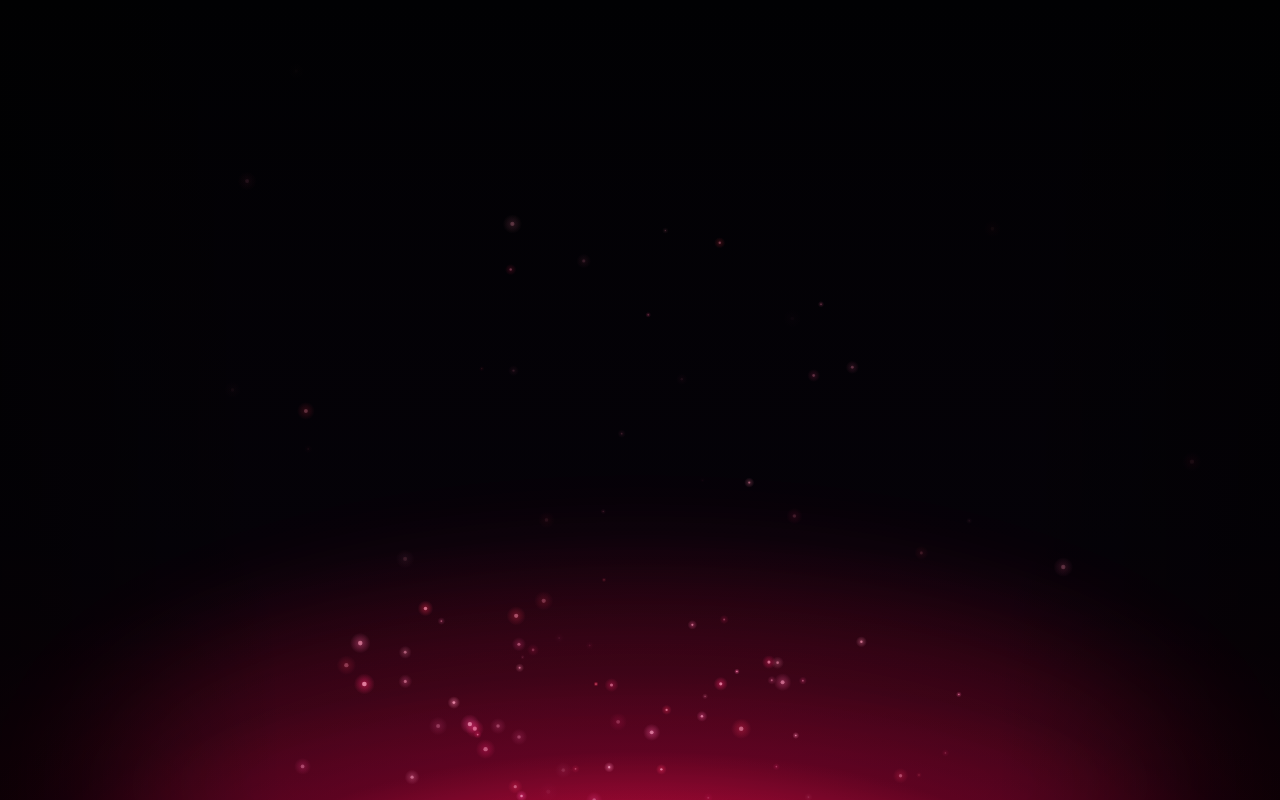
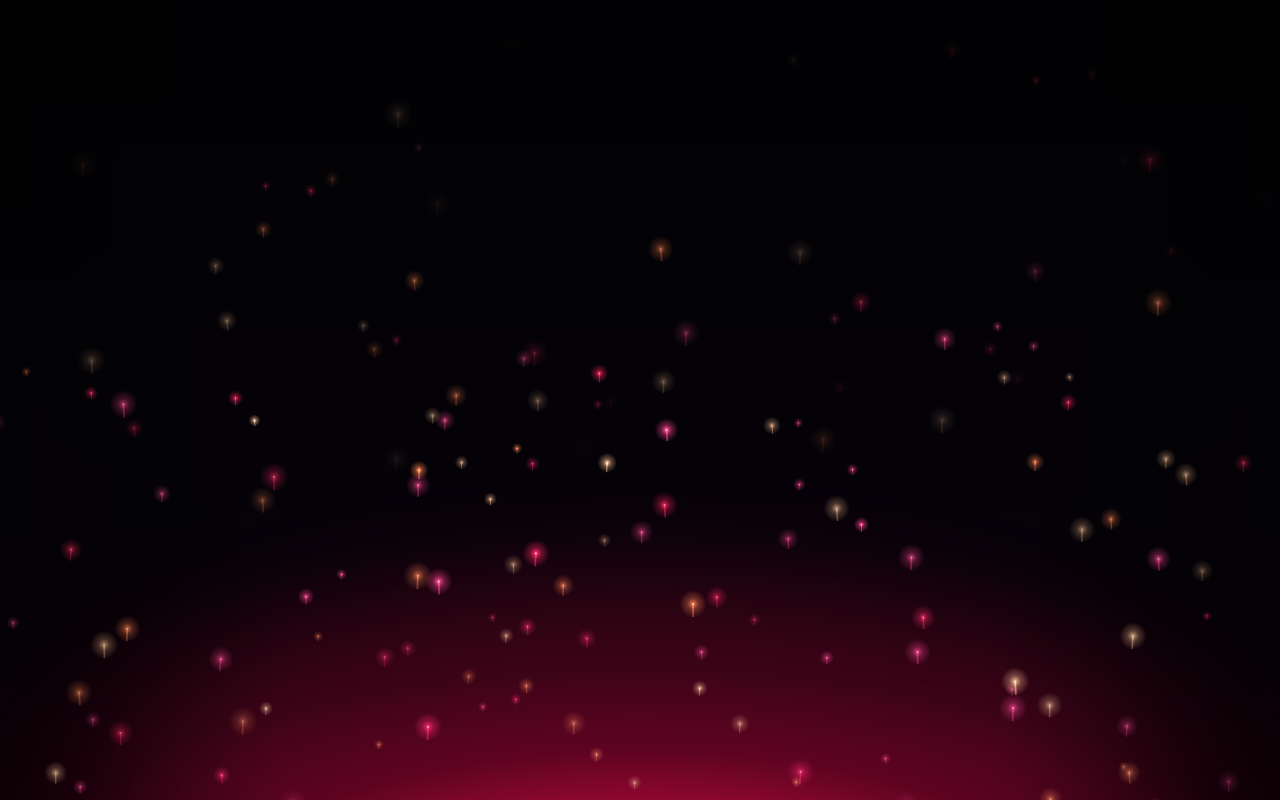
Before and after one commit to alvordsai/Aquelarre--al-salir-de-clase-, a plain HTML site: page index.html in a window 1280 px wide. Drawn offline with Linux system fonts and the light colour scheme.

Commit message:
Enhance rising fire embers with glow, trails and natural motion

```diff
--- a/index.html
+++ b/index.html
@@ -102,146 +102,126 @@
       const canvas = document.getElementById("embers");
       const ctx = canvas.getContext("2d", { alpha: true });
       const reducedMotion = window.matchMedia("(prefers-reduced-motion: reduce)");
+      if (!ctx) return;
       const particles = [];
       const MAX_DPR = 2;
+      const palette = ["#ff245c", "#ff438a", "#ff804a", "#ffc08f"];
+      // Reutiliza el halo: evita crear cientos de degradados en cada fotograma.
+      const sprites = palette.map(color => {
+        const sprite = document.createElement("canvas");
+        sprite.width = sprite.height = 64;
+        const context = sprite.getContext("2d");
+        const gradient = context.createRadialGradient(32, 32, 0, 32, 32, 32);
+        gradient.addColorStop(0, "#fff1dc");
+        gradient.addColorStop(0.12, color);
+        gradient.addColorStop(0.4, color + "70");
+        gradient.addColorStop(1, color + "00");
+        context.fillStyle = gradient;
+        context.fillRect(0, 0, 64, 64);
+        return sprite;
+      });
       let width = 0;
       let height = 0;
-      let dpr = 1;
       let rafId = 0;
-      let lastTime = performance.now();
-      let spawnCarry = 0;
-
+      let lastTime = 0;
       const random = (min, max) => min + Math.random() * (max - min);
 
       class Ember {
-        constructor(initial = false) {
-          this.reset(initial);
+        constructor() {
+          this.reset(true);
         }
 
         reset(initial = false) {
-          const centerBias = (Math.random() + Math.random() + Math.random()) / 3;
-          this.x = width * (0.08 + centerBias * 0.84);
-          this.y = initial ? random(height * 0.52, height * 1.08) : random(height * 0.94, height * 1.06);
+          this.originX = random(width * 0.03, width * 0.97);
+          this.originY = height + random(4, 40);
+          this.radius = random(0.8, 2.6);
+          this.speed = random(65, 155);
+          this.travel = height * random(0.45, 1.05);
+          this.maxLife = this.travel / this.speed;
+          this.life = initial ? random(0, this.maxLife) : 0;
+          this.drift = random(-16, 16);
+          this.phase = random(0, Math.PI * 2);
+          this.wave = random(1.2, 2.8);
+          this.sway = random(8, 28);
+          this.alpha = random(0.65, 1);
+          this.colorIndex = Math.floor(random(0, palette.length));
+          this.position();
+          this.previousX = this.x;
+          this.previousY = this.y;
+        }
 
-          this.radius = random(0.55, 2.35);
-          this.speedY = random(28, 95);
-          this.drift = random(-18, 18);
-          this.phase = random(0, Math.PI * 2);
-          this.wave = random(0.8, 2.3);
-          this.life = 0;
-          this.maxLife = random(2.4, 6.8);
-          this.baseAlpha = random(0.28, 0.92);
-
-          const palette = [
-            [255, 34, 92],
-            [255, 60, 127],
-            [255, 88, 146],
-            [255, 121, 158],
-            [255, 45, 72]
-          ];
-          this.color = palette[(Math.random() * palette.length) | 0];
+        position() {
+          this.x = this.originX + this.drift * this.life
+            + (Math.sin(this.phase + this.life * this.wave) - Math.sin(this.phase)) * this.sway;
+          this.y = this.originY - this.speed * this.life;
         }
 
         update(dt) {
+          this.previousX = this.x;
+          this.previousY = this.y;
           this.life += dt;
-          const t = this.life / this.maxLife;
-          this.y -= this.speedY * dt * (0.82 + t * 0.55);
-          this.phase += dt * this.wave;
-          this.x += (this.drift + Math.sin(this.phase) * 12) * dt;
-
-          if (this.life >= this.maxLife || this.y < -20 || this.x < -30 || this.x > width + 30) {
-            this.reset(false);
+          if (this.life >= this.maxLife || this.x < -40 || this.x > width + 40) {
+            this.reset();
+            return;
           }
+          this.position();
         }
 
         draw() {
-          const t = this.life / this.maxLife;
-          const fadeIn = Math.min(1, t * 9);
-          const fadeOut = Math.max(0, 1 - Math.pow(t, 1.7));
-          const alpha = this.baseAlpha * fadeIn * fadeOut;
-          if (alpha <= 0.01) return;
+          const progress = this.life / this.maxLife;
+          const fadeIn = Math.min(1, this.life / 0.25);
+          const fadeOut = Math.min(1, (1 - progress) / 0.4);
+          const flicker = 0.84 + Math.sin(this.life * 19 + this.phase) * 0.16;
+          const opacity = this.alpha * fadeIn * fadeOut * flicker;
+          const size = this.radius * 11;
 
-          const [r, g, b] = this.color;
-          const glow = this.radius * 4.5;
-
-          const gradient = ctx.createRadialGradient(
-            this.x, this.y, 0,
-            this.x, this.y, glow
-          );
-          gradient.addColorStop(0, `rgba(${r},${g},${b},${alpha})`);
-          gradient.addColorStop(0.18, `rgba(${r},${g},${b},${alpha * 0.62})`);
-          gradient.addColorStop(1, `rgba(${r},${g},${b},0)`);
-
-          ctx.fillStyle = gradient;
+          ctx.globalAlpha = opacity * 0.5;
+          ctx.strokeStyle = palette[this.colorIndex];
+          ctx.lineWidth = this.radius * 0.7;
+          ctx.lineCap = "round";
           ctx.beginPath();
-          ctx.arc(this.x, this.y, glow, 0, Math.PI * 2);
-          ctx.fill();
-
-          ctx.fillStyle = `rgba(255,160,184,${Math.min(0.95, alpha * 1.08)})`;
-          ctx.beginPath();
-          ctx.arc(this.x, this.y, this.radius, 0, Math.PI * 2);
-          ctx.fill();
+          ctx.moveTo(this.x, this.y);
+          ctx.lineTo(this.previousX, this.y + this.radius * 5);
+          ctx.stroke();
+          ctx.globalAlpha = opacity;
+          ctx.drawImage(sprites[this.colorIndex], this.x - size / 2, this.y - size / 2, size, size);
         }
       }
 
-      function desiredCount() {
-        const area = width * height;
-        return Math.max(42, Math.min(150, Math.round(area / 11500)));
+      function resize() {
+        const dpr = Math.min(window.devicePixelRatio || 1, MAX_DPR);
+        width = window.innerWidth;
+        height = window.innerHeight;
+        canvas.width = Math.max(1, Math.floor(width * dpr));
+        canvas.height = Math.max(1, Math.floor(height * dpr));
+        ctx.setTransform(dpr, 0, 0, dpr, 0, 0);
+        // Limita la cantidad para mantener una animación fluida en móviles.
+        const target = Math.max(65, Math.min(220, Math.round(width * height / 6500)));
+        particles.length = 0;
+        for (let i = 0; i < target; i++) particles.push(new Ember());
+        if (!reducedMotion.matches) render();
       }
 
-      function syncParticleCount() {
-        const target = desiredCount();
-        while (particles.length < target) particles.push(new Ember(true));
-        if (particles.length > target) particles.length = target;
-      }
-
-      function resize() {
-        dpr = Math.min(window.devicePixelRatio || 1, MAX_DPR);
-        width = window.innerWidth;
-        height = window.innerHeight;
-
-        canvas.width = Math.max(1, Math.floor(width * dpr));
-        canvas.height = Math.max(1, Math.floor(height * dpr));
-        canvas.style.width = width + "px";
-        canvas.style.height = height + "px";
-
-        ctx.setTransform(dpr, 0, 0, dpr, 0, 0);
-        syncParticleCount();
+      function render() {
+        ctx.clearRect(0, 0, width, height);
+        ctx.globalCompositeOperation = "lighter";
+        for (const particle of particles) particle.draw();
+        ctx.globalAlpha = 1;
+        ctx.globalCompositeOperation = "source-over";
       }
 
       function animate(now) {
-        const dt = Math.min(0.033, (now - lastTime) / 1000);
+        const dt = Math.min(0.05, Math.max(0, (now - lastTime) / 1000));
         lastTime = now;
-
-        ctx.clearRect(0, 0, width, height);
-
-        for (const particle of particles) {
-          particle.update(dt);
-          particle.draw();
-        }
-
-        // Añade pequeñas chispas extra de forma irregular para evitar un patrón demasiado uniforme.
-        spawnCarry += dt * 2.6;
-        if (spawnCarry >= 1 && particles.length < 170) {
-          spawnCarry = 0;
-          const spark = new Ember(false);
-          spark.radius = random(0.35, 1.15);
-          spark.speedY *= 1.25;
-          spark.maxLife *= 0.65;
-          particles.push(spark);
-        }
-
-        if (particles.length > desiredCount() + 12) {
-          particles.splice(0, particles.length - (desiredCount() + 12));
-        }
-
+        for (const particle of particles) particle.update(dt);
+        render();
         rafId = requestAnimationFrame(animate);
       }
 
       function start() {
         cancelAnimationFrame(rafId);
-        if (reducedMotion.matches) {
-          ctx.clearRect(0, 0, width, height);
+        if (reducedMotion.matches || document.hidden) {
+          if (reducedMotion.matches) ctx.clearRect(0, 0, width, height);
           return;
         }
         lastTime = performance.now();
@@ -253,6 +233,7 @@
 
       window.addEventListener("resize", resize, { passive: true });
       reducedMotion.addEventListener?.("change", start);
+      document.addEventListener("visibilitychange", start);
     })();
   </script>
 </body>
```
